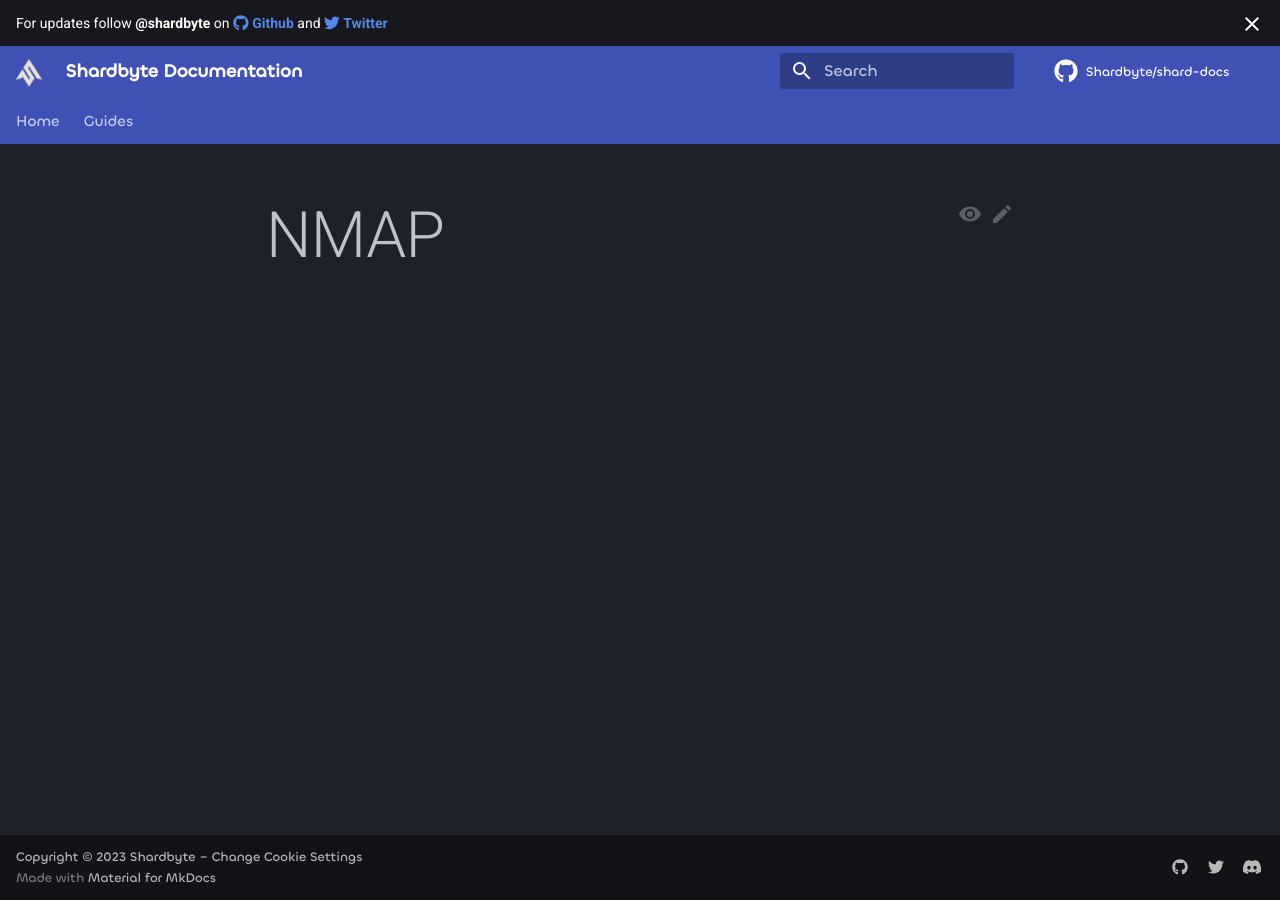
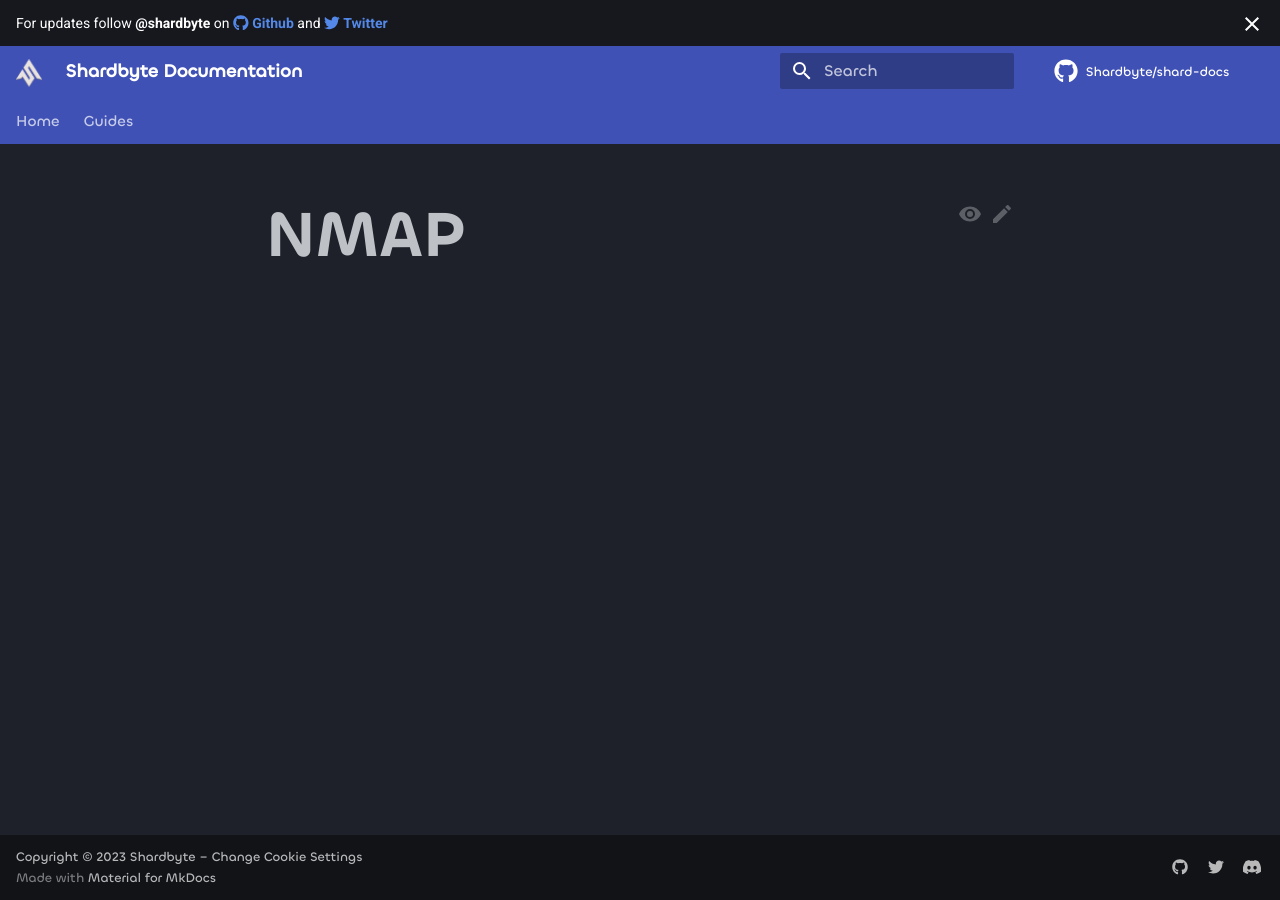
Before and after one commit to Shardbyte/shard-docs, an MkDocs documentation site: the page built from docs/tools/linux/tool-nmap.md, in a window 1280 px wide. Built offline with MkDocs 1.6.1 and Material for MkDocs 9.7.7, drawn with Linux system fonts in a browser that asks for light colours; plug-ins that fetch from the network failed and are left out; comment, search, counter and statistics services are not loaded.

Commit message:
consent font

```diff
--- a/docs/mkdocs/overrides/css/extra.css
+++ b/docs/mkdocs/overrides/css/extra.css
@@ -1,3 +1,5 @@
+/* Copyright (c) 2022-2023 Shardbyte <saint@shardbyte.com> */
+
 /* Import Fonts */
 @import url('chillax.css');
 
@@ -12,12 +14,14 @@
 
 /* Increase header size */
 .md-typeset h1 {
+  font-family: 'Chillax-Semibold';
   color:var(--md-default-fg-color--light);
   font-size:4em;
   line-height:1.3;
   margin:0 0 -0.25em
 }
 .md-typeset h1 {
+  font-family: 'Chillax-Semibold';
   color:var(--md-default-fg-color--dark);
   font-size:4em;
   line-height:1.3;
@@ -102,3 +106,9 @@ a.md-button.md-button:hover {
 .md-footer {
   font-family: 'Chillax-Medium';
 }
+
+/* Cookie Consent */
+
+.md-consent__form {
+  font-family: 'Chillax-Medium';
+}
```
